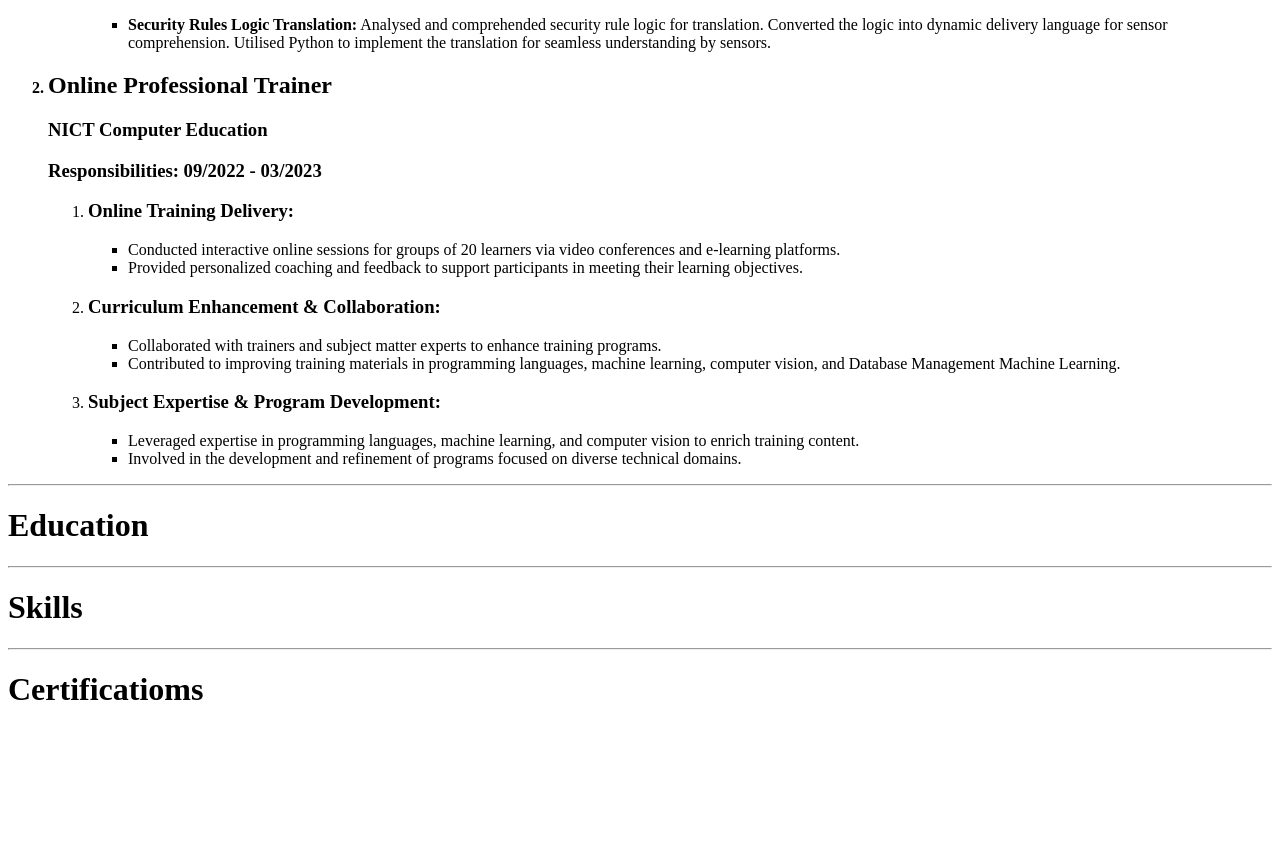
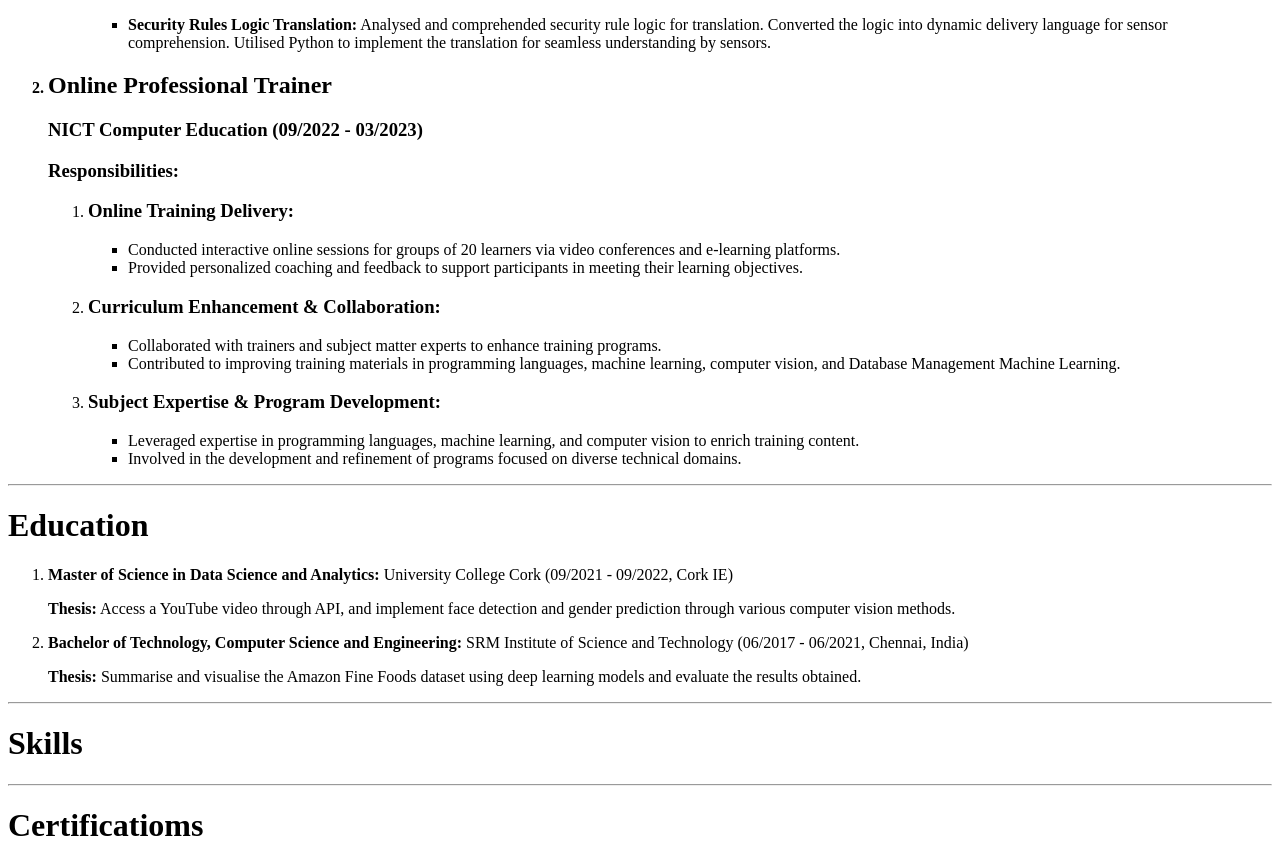
Before and after one commit to cr-KethanPabbi/my-resume, a plain HTML site: page index.html in a window 1280 px wide. Shown: the part 628-1494 px from the top of the page. Before the commit the page ends 1358 px from the top, so only its background shows below. Drawn offline with Linux system fonts and the light colour scheme.

Commit message:
add education section

```diff
--- a/index.html
+++ b/index.html
@@ -47,8 +47,8 @@
                 </ol>
         </li>
         <b><li><h2>Online Professional Trainer</h2></li></b>
-            <h3>NICT Computer Education</h3>
-            <h3>Responsibilities: 09/2022 - 03/2023</h3>
+            <h3>NICT Computer Education (09/2022 - 03/2023)</h3>
+            <h3>Responsibilities:</h3>
             <ol>
                 <li><h3>Online Training Delivery:</h3>
                     <ul>
@@ -87,6 +87,18 @@
     </ol>
     <hr />
     <h1>Education</h1>
+    <ol>
+        <li><b>Master of Science in Data Science and Analytics: </b>
+            University College Cork (09/2021 - 09/2022, Cork IE)<br>
+            <p><b>Thesis:</b> Access a YouTube video through API, and implement face detection and gender prediction through various computer vision methods.
+            </p>
+        </li>
+        <li><b>Bachelor of Technology, Computer Science and Engineering: </b>
+            SRM Institute of Science and Technology (06/2017 - 06/2021, Chennai, India)<br>
+            <p><b>Thesis:</b> Summarise and visualise the Amazon Fine Foods dataset using deep learning models and evaluate the results obtained.
+            </p>
+        </li>
+    </ol>
     <hr />
     <h1>Skills</h1>
     <hr>
```
